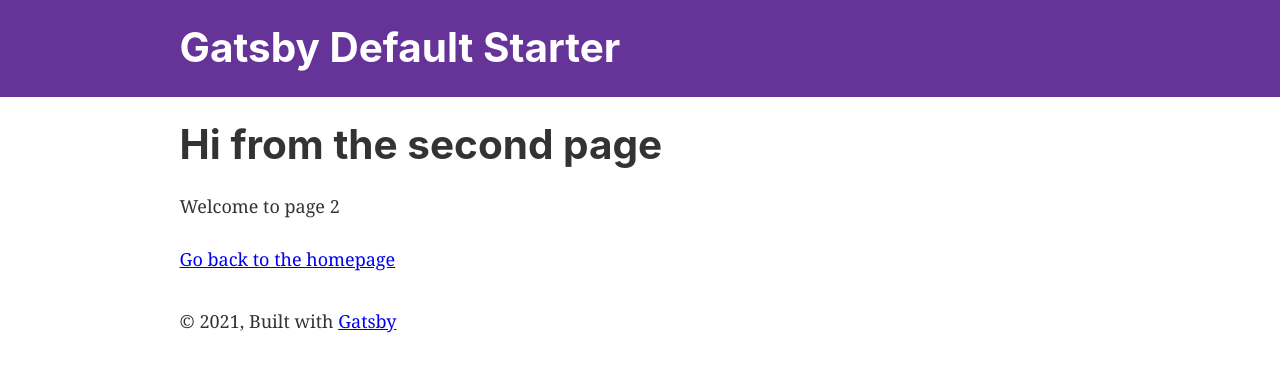
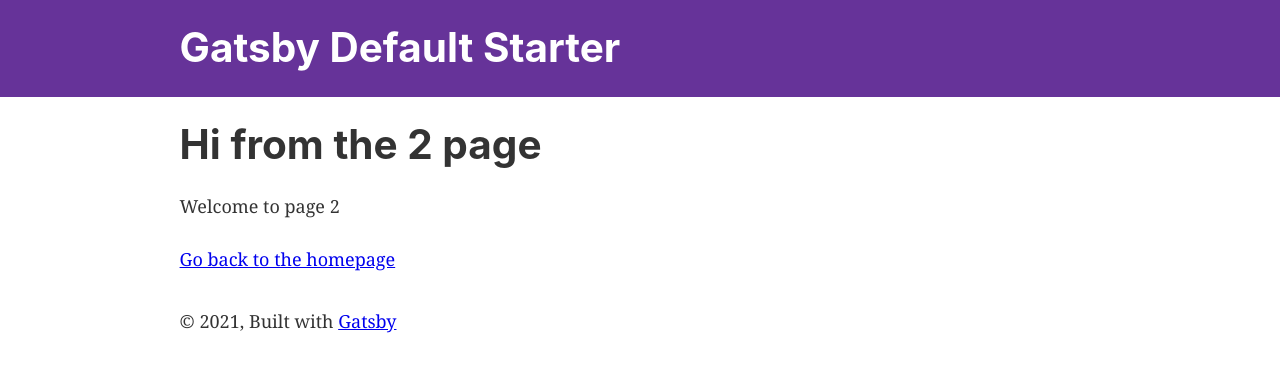
Before and after one commit to tosssssy/my-gatsby-site, a Gatsby site: page /page-2 in a window 1280 px wide. Built offline with nearby package versions, Linux system fonts and the light colour scheme; Gatsby itself is replaced by a stand-in of ours.

Commit message:
build sample

```diff
--- a/src/pages/page-2.js
+++ b/src/pages/page-2.js
@@ -7,7 +7,7 @@
 const SecondPage = () => (
   <Layout>
     <Seo title="Page two" />
-    <h1>Hi from the second page</h1>
+    <h1>Hi from the 2 page</h1>
     <p>Welcome to page 2</p>
     <Link to="/">Go back to the homepage</Link>
   </Layout>
```
